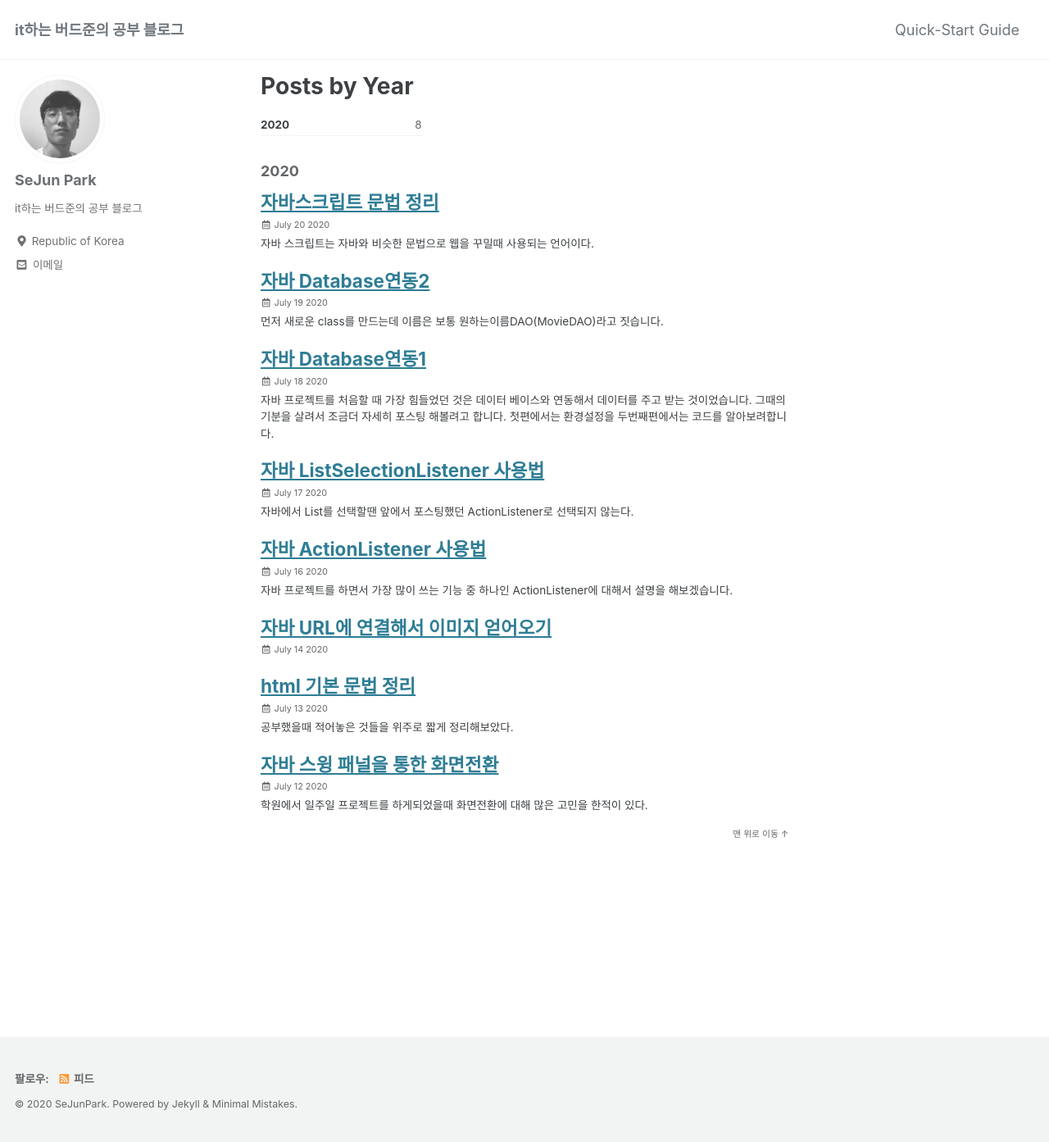
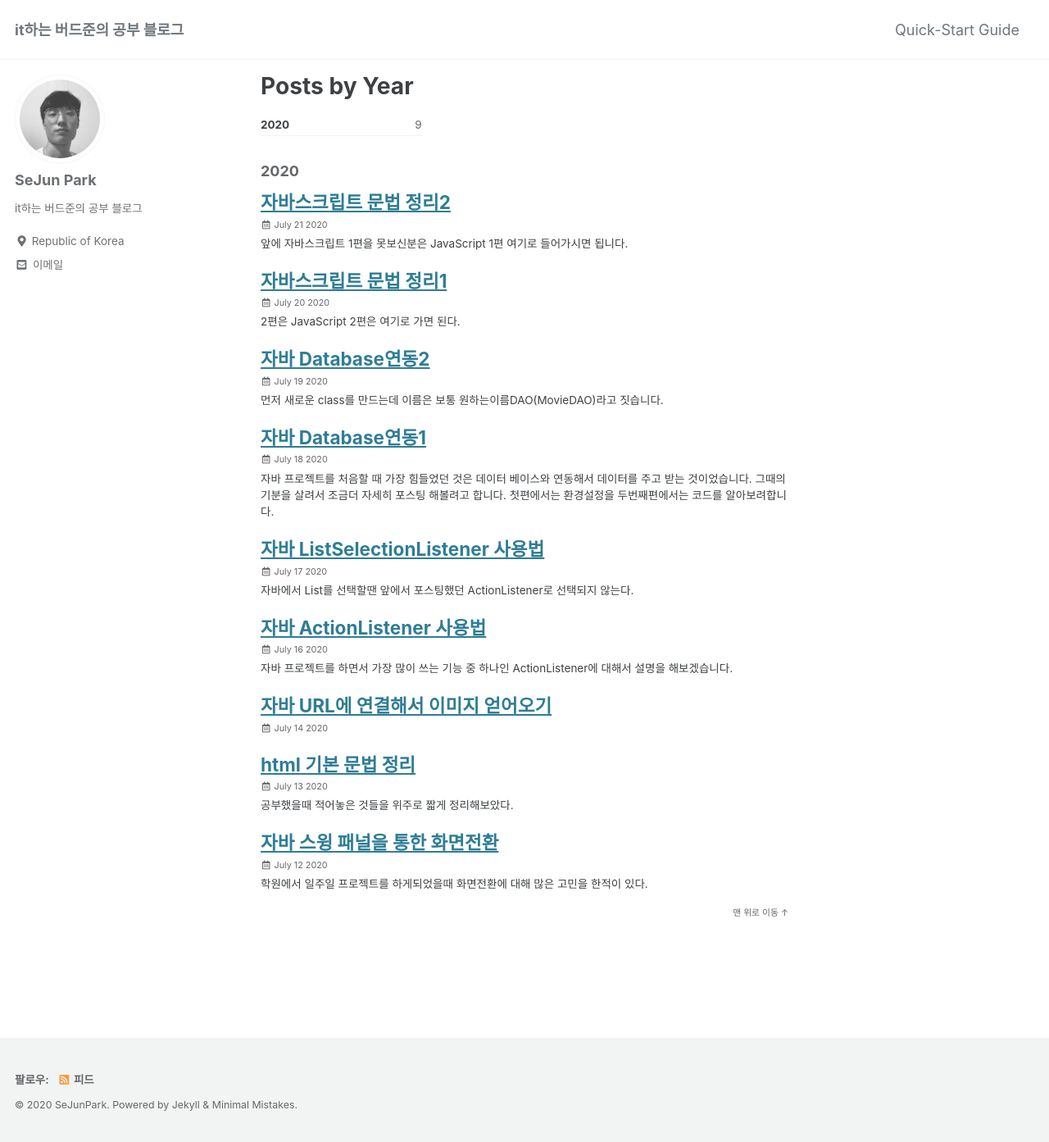
Before and after one commit to pkt369/temp_pkt369.github.io, a Jekyll site: the page built from _pages/year-archive.md, in a window 1280 px wide and 1393 px high. Shown: the whole window at 82% size. Built offline with Jekyll 4.4.1, drawn with Linux system fonts in a browser that asks for light colours; cached includes are drawn as plain includes.

Commit message:
javaScript2

````diff
--- a/_posts/2020-07-20-JavaScript1.md
+++ b/_posts/2020-07-20-JavaScript1.md
@@ -2,13 +2,14 @@
 
 layout : posts
 
-title : "자바스크립트 문법 정리"
+title : "자바스크립트 문법 정리1"
 
 date : 2020-07-20
 
 categoris : JavaScript
 
 ---
+2편은 [JavaScript 2편](https://pkt369.github.io/JavaScript2/)은 여기로 가면 된다.
 
 자바 스크립트는 자바와 비슷한 문법으로 웹을 꾸밀때 사용되는 언어이다.
 
@@ -20,42 +21,85 @@ html, css, JavaScript 총 3개가 프런트개발자의 대표적인 언어이
 
 **주석문** : `//`, `/* */` -> 자바와 같음(단축키 : ctrl+shift + /)
 
+<br>
+
 **알림창** : `alert("내용")` -> 팝업창에 내용이 뜸
 
 **자바스크립트는 대문자와 소문자 구분이 없다.**
 
 `alert("Hello, \"World\" ")` : **자바와 같이 똑같이 이스케이스 시퀀스가 사용가능하다**
 
+<br>
+
+
 **변수** : `var` -> 자바와 달리 스크립트는 var로 모든 변수를 선언할수 있다.
 
+<br>
+
+
 **자료형 검사** : `typeof(exam)` -> 무슨 타입인지 가르쳐준다 ex) string, number, 선언x : undefined
+
+<br>
+
 
 **입력** : `prompt('이름을 입력하세요.','두 글자 이상 입력')`
 ![prompt](https://user-images.githubusercontent.com/66049273/88000457-a4b2a680-cb38-11ea-9fe8-3855b4e633bb.png)
 
 boolean으로 입력 받기 : `confirm()`
 
+<br>
+
+
 **자료형변환** :
 * 덧셈 : `alert(12+345)` -> 357, `alert(12 +'345')` -> 12345, `alert('12' + '345')` ->12345
 * 덧셈을 제외한 나머지 사칙연산 : alert('12' * 3) -> 36 : 문자열이어도 숫자로 변환.
 
+<br>
+
+
 **강제자료형변환** : 숫자 -> `Number(input)`, 문자열 -> `String(input)`
+
+<br>
+
 
 **산술연산자** : `+, -, *, /, %`
 
+<br>
+
+
 **비교연산자** : `<, >, <=, >=, ==, !=`
+
+<br>
+
 
 **논리연산자** : `&&, ||, !`
 
+<br>
+
+
 **배열** : `var array = [123, 'string', 'true', function(){}];` -> 배열에는 모든지 다 들어갈 수 있다.
+
+  <br>
+
 
 **if문** : `if(a > b){}` -> 자바와 같다.
 
+  <br>
+
+
 **switch문** : `switch(i % 2 == 0)case: break;` -> 자바와 같다.
+
+<br>
+
 
 **삼항연산자** : `a > 2 : alert(양수) ? alert(음수)` -> 조건 : 참 ? 거짓
 
-**짧은 조건문** : 조건 || false이면 실행, 조건 && true면 실행
+<br>
+
+**짧은 조건문** : `조건 || false`이면 실행, `조건 && true`면 실행
+
+<br>
+
 
 <hr>
 
@@ -63,14 +107,29 @@ boolean으로 입력 받기 : `confirm()`
 
 **while** : `while(조건문){}`
 
+  <br>
+
+
 **do ~ while** : `do {} while(조건문);` -> while과 다른점은 do~while은 **무조건 한번 실행** 을 하고 조건문을 검사한다.
+
+  <br>
+
 
 **for문** : `for(var a = 0; a < 5; a++) {}` -> 포문의 진행 순서 :
   var a = 0(선언) - a < 5(비교) - {}(내용실행) - a++(연산) - 다시비교 - 내용실행 반복
 
+<br>
+
+
 **for in문** : `for(var a in array){alert(array[a])}`
 
+<br>
+
+
 **break** : 반복문 빠져나가기.
+
+<br>
+
 
 **continue** : 만나면 밑에 내용 실행하지 않고 비교문으로 다시 이동.
 
@@ -82,6 +141,9 @@ boolean으로 입력 받기 : `confirm()`
 * 익명함수 : 이름이 없는 함수
 * 선언적함수 : 이름이 있는 함수
 
+<br>
+
+
 **함수 재정의**
 * 익명함수 재정의 : `var func = function(){alert('함수')}`
  !) var func = 이렇게 두번 선언하면 오류가 걸리지 않는것처럼 보이지만 실제로는 오류사항이다.
@@ -89,35 +151,53 @@ boolean으로 입력 받기 : `confirm()`
 * 선언적함수 재정의 : `function move(){alert("함수호출")}`
  **웹브라우저는 script태그 내부의 내용을 다 읽기전에 선언적함수를 먼저 읽는다.** -> 함수를 먼저 적고 정의를 뒤쪽에 적어도 실행이 된다.
 
+ <br>
+
+
 **매개변수** :
 * `alert()` : 두번째 매개변수는 무시한다.
 * `prompt()` : 두번째 매개변수에 아무것도 쓰지않으면 undefined이 된다.
 * `Array()` : 매개변수에 아무것도 없는것이 기본, 빈배열만듦,
 * `Array(10)` : 매개변수의 크기를 가지는 배열 생성, `Array(10, 3, 55, 6)` : 매개변수를 가지는 배열 생성
 
+<br>
+
+
 **가변인자** : `function leng() {alert("길이 : " + leng.length);}` -> 매개변수의 갯수가 변할수 있는 함수.
+
+<br>
+
 
 **리턴** : 함수에서 아무값없이 return;하면 함수종료, 값이 있으면 값을 반환한다.
 
+<br>
+
+
 **내장 함수** :
-- escape() : 영문 알파벳, 숫자, 일부 특수문자`(@, *, -, _, +, ., /)`를 제외한 모든 문자를 인코딩한다.  1바이트문자는 %XX의 형태로, 2바이트 문자는 %uXXXX의 형태로 변환한다.
+- `escape()` : 영문 알파벳, 숫자, 일부 특수문자`(@, *, -, _, +, ., /)`를 제외한 모든 문자를 인코딩한다.  1바이트문자는 %XX의 형태로, 2바이트 문자는 %uXXXX의 형태로 변환한다.
 <br>
-- encodeURI() : .escape() 함수에서 인터넷 주소에 사용되는 일부 특수문자(:, ;, ?, =, &)는 변환하지 않는다.
+- `encodeURI()` : .escape() 함수에서 인터넷 주소에 사용되는 일부 특수문자(:, ;, ?, =, &)는 변환하지 않는다.
 <br>
--  encodeURIComponent() : 알파벳과 숫자를 제외한 모든 문자를 인코딩한다, UTF-8 인코딩과 같다.
+-  `encodeURIComponent()` : 알파벳과 숫자를 제외한 모든 문자를 인코딩한다, UTF-8 인코딩과 같다.
 <br>
--  eval(string) : string을 자바스크립트로 실행.
+-  `eval(string)` : string을 자바스크립트로 실행.
 <br>
-- isFinite(number) : number가 무한한 값인지 확인.
+- `isFinite(number)` : number가 무한한 값인지 확인.
 <br>
-- isNaN(number) : number가 NaN(Not a Number:변수)인지 확인.
+- `isNaN(number)` : number가 NaN(Not a Number:변수)인지 확인.
 <br>
-- parseInt() 함수 & parseFloat() 함수 : int, float으로 변경 -> 문자부터 시작하면 NaN 반환, 공백무시
+- `parseInt() 함수 & parseFloat() 함수` : int, float으로 변경 -> 문자부터 시작하면 NaN 반환, 공백무시
 
 <hr>
 <h4>Object(객체)</h4>
 
+<br>
+
+
 **객체 생성 - 키:요소** : `var product = { name:"TV", 제조사:"한국" };`, `alert(product.name)` or `alert(product['제조사'])`
+
+<br>
+
 
 **객체 동적 추가/제거** : `var a ={};`,
   동적으로 추가 `a.student = "학생;"` ,
@@ -156,7 +236,7 @@ push는 자바의 add와 같은 기능(배열에 값 추가)
 - 생성자 함수를 선언.
 - 자바처럼 구체적이지않고 사실상 상속의 개념이 없다고 봐도 무방하다. - 정해지지않음.
 - 첫글자를 대문자로하면 생성자로 하겠다는 프로그래머들의 약속이 있다.
-```JavaScript
+```java
 function Rectangle(w,h){
     var width = w; //지역변수, 필드로 선언이 되고 싶으면 this.을 써야한다.
     var height = h;
@@ -199,3 +279,5 @@ function Rectangle(w,h){
 상속 말만 쓰면 어려울것같아서 코드로 대체했다.
 
 다음은 조금더 심화되고 동적인 자바스크립트의 포스팅을 할것이다.
+
+다음편은 [JavaScript 2편](https://pkt369.github.io/JavaScript2/) 여기로 들어가면된다.
--- /dev/null
+++ b/_posts/2020-07-21-JavaScript2.md
@@ -0,0 +1,194 @@
+---
+
+layout : posts
+
+title : "자바스크립트 문법 정리2"
+
+date : 2020-07-21
+
+categoris : JavaScript
+
+---
+
+앞에 자바스크립트 1편을 못보신분은 [JavaScript 1편](https://pkt369.github.io/JavaScript1/) 여기로 들어가시면 됩니다.
+
+<h4>기본 내장 객체</h4>
+
+**Object 객체** :
+ - `toString()`메소드 : 객체를 문자열로 변환할때 자동으로 호출
+ 자바에서는 주로 오버라이딩이라고 하는데 `toString()`을 재정의할 수 있습니다.
+ `toString:function(){return this.name + " : " + this.grade}`
+
+ <br>
+
+
+**Number 객체** :
+ - MAX_VALUE : 자바스크립트의 숫자가 나타낼 수 있는 최대 숫자.
+ - MIN_VALUE : 최소 숫자.
+ - NEGATIVE_INFINITY : 음의 무한대 숫자.
+ - POSITIVE_INFINITY : 양의 무한대 숫자.
+ - NaN : 자바스크립트 숫자로 나타낼 수 없는 숫자.
+ - toString() : 진법값을 리턴(진법값 : 사용할 수 있는 숫자의 갯수와 자리값)
+ - toFixed() : 고정 소수점 방식
+
+ <br>
+
+
+**String 객체** : `var a = "hello"`
+
+<br>
+
+
+**length 속성** : :문자열 길이
+
+<br>
+
+
+**메서드 체이닝(Method Chaining)** : 메서드가 반환하는 객체의 값에서 또 다른 함수 호출을 하는 것
+
+<br>
+
+
+**Array 객체** : 배열
+
+<br>
+
+
+**Date 객체** : 날짜 - 자바와 비슷
+
+<br>
+
+
+**Math 객체** : 생성자 함수를 사용하지 않는 객체. 하나의 자료형이므로 변수에 저장해서 함수로 쉽게 사용가능
+
+<hr>
+
+<h4>브라우저 객체 모델(BOM:Browser Object Model)</h4>
+
+: 웹브라우저와 관련된 객체의 집합을 의미.
+
+**window 객체** : 브라우저 기반 자바스크립트의 최상위 객체.
+- alert(), prompt() 함수 모두 window 객체의 메서드.
+- window 객체의 윈도우 생성 메서드. : `window.open()`
+
+<br>
+
+**screen 객체** : 웹브라우저의 화면이 아니라 운영체제 화면의 속성을 가지는 객체.
+속성보는 방법 :
+```java
+var output = '';
+for(var key in screen){
+	output += '※ '+key+':'+screen[key]+'\n';
+}
+```
+<br>
+
+**location 객체** :
+- 브라우저의 주소 표시줄과 관련된 객체.
+- 프로토콜의 종류, 호스트 이름, 문서 위치등의 정보를 가짐.
+- 페이지를 이동할 때 많이 사용.
+
+**페이지 이동 방법 4가지**
+-location = 'http://www.daum.net';
+-location.href = 'http://www.daum.net';
+-location.assign('http://www.daum.net');
+-location.replace('http://www.daum.net'); -> 뒤로 가기 버튼을 사용할 수 없음.
+
+**페이지 새로고침**
+-location = location;
+-location.href = location.href;
+-location.assign(location);
+-location.replace(location);
+-location.reload();
+
+<br>
+
+**navigator 객체** : 웹페이지를 실행하고 있는 브라우저에 대한 정보를 가짐.
+확인 해보기
+```java
+var output = '';
+for(var key in navigator){
+  output += '※ '+key+':'+navigator[key]+'\n';
+}
+```
+<br>
+
+**window의 onload 이벤트 속성**(중요) : window 객체가 로드가 완료되고 자동으로 할당된 함수를 실행.
+```java
+window.onload = function(){
+alert('Hello JavaScript onload Event...');
+};
+```
+
+<br>
+
+위에서부터 내려오는 것이 정석이지만, 그전에 스크립트를 먼저 실행시킨 뒤 위에서 부터 실행됩니다.
+
+스크립트는 이름이 명시되어저 있는 선언적 함수를 말합니다.
+
+window.onload는 body가 위도우상에 다 전달이 되어진 뒤 실행합니다.
+
+그러나 실행시켜보면 alert부터 나옵니다. 전달이 되어진것뿐이지 아직 실행된것이 아니라서 그렇습니다.
+
+<hr>
+
+<h4>문서객체모델(DOM, Document Object Model)</h4>
+
+- 넓은 의미:웹브라우저가 HTML 페이지를 인식하는 방식.
+- 좁은 의미:document 객체와 관련된 객체의 집합.
+- HTML 페이지에 태그를 추가, 수정, 제거할 수 있음.
+- 보통은 jQuery를 통해 사용. 추후 포스팅 예정
+
+* DOM 관련 용어
+  - 문서 객체:html or body 태그를 자바스크립트에서 이용할 수 있는 객체로 만들면 그것이 문서 객체.
+  - 노드: 각 요소(head, body, title, script, h1, HEADER ...)
+  . 요소노드(Element Node):HTML 태그.
+  . 텍스트노드(Text Node) : 요소노드 안에 들어 있는 글자.
+  - 정적으로 문서 객체를 생성한다의 의미
+  : 웹페이지가 처음 HTML 페이지에 적혀있는 태그들을 읽으며 생성하는 것.
+  - 동적으로 문서 객체를 생성한다의 의미
+  : 자바스크립트를 사용해 원래 HTML 페이지에는 없는 문서 객체를 생성하는 것.
+
+**문서객체생성** :
+* 방법1
+  - 문서 객체생성
+ `var header = document.createElement('h2');`
+  //h2에 접근을 할수있게 해준다. css에서의 접근자와 같은 개념이다.
+  - 노드(요소/텍스트) 연결
+ `header.appendChild(textNode);` - appendChild : body맨뒤에 넣어주겠다는 뜻
+  - body 문서 객체에 header 문서 객체를 추가
+ `document.body.appendChild(header);`
+
+<br>
+
+* 방법2
+  - 문서 객체의 innerHTML 속성 사용해 객체 생성.
+   `document.body.innerHTML += '<h1>Document Object Model</h1>';`
+
+   <br>
+
+**문서객체가져오기** :
+ - 웹페이지에 이미 존재하는 HTML 태그를 자바스크립트로 가져오는 방법.
+ - getElementById() 메서드는 한 번에 한가지 문서 객체만 가져올 수 있다.
+* 방법1
+  - getElementById 사용
+  `var header1 = document.getElementById('header_1');`
+  - `getElementsByTagName('tagName')`: tagName과 일치하는 문서 객체를 배열로 가져옴. ex) h1, h2, ...
+  - `getElementsByName(name)` : 태그의 name 속성이 name과 일치하는 문서 객체를 배열로 가져옴.
+  - `getElementsByClassName('className')`
+
+참고) 바디영역 안 선언 `<h1 id="header_1" class="" name="">HEADER-2</h1>`
+
+<br>
+
+**객체 스타일 조작** :
+- `var header = document.getElementById('header_1');` -> `header.style.color=`
+
+**문서 객체 삭제** : 일반적으로 문서 객체를 제거 할 때 사용하는 코드.
+```java
+var willRemove2 = document.getElementById('header_2');
+willRemove2.parentNode.removeChild(willRemove2);
+```
+
+원래는 2편으로 끝낼려했지만 생각보다 길어져 3편까지 포스팅하기로 했습니다.
+3편 포스팅은 다음에 하겠습니다.
````
